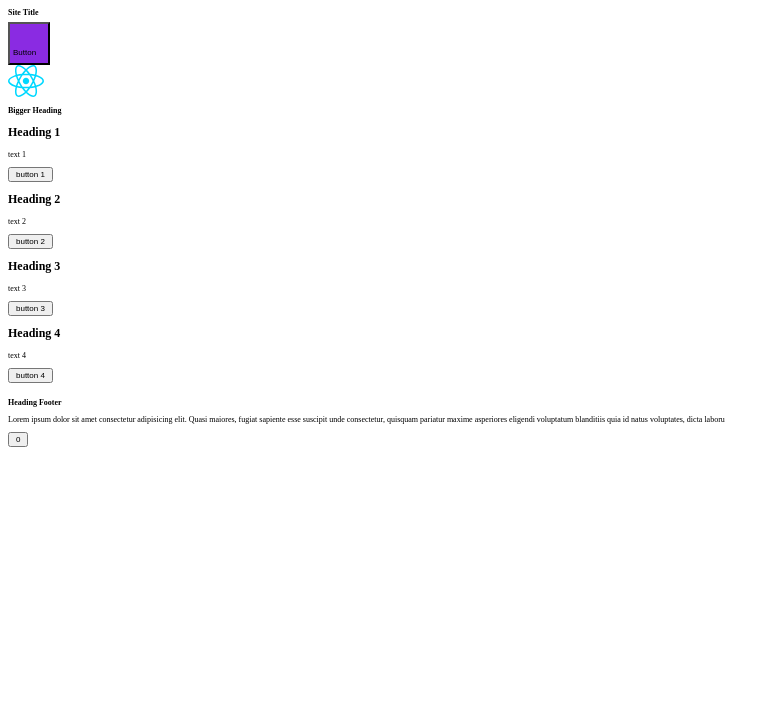
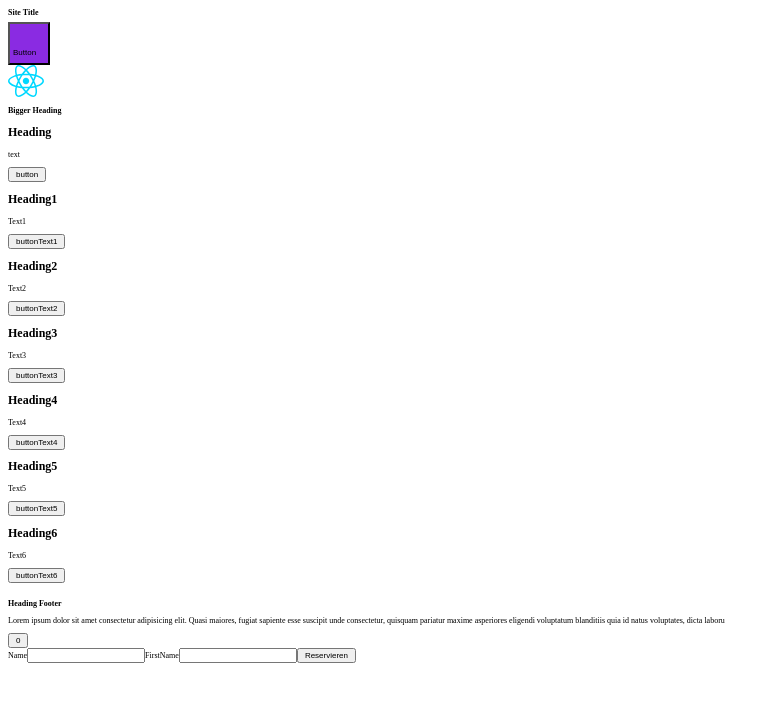
Before and after one commit to wdski24/first-react, a React (Vite) app in the folder first-react/: page / in a window 1280 px wide. Shown: the top 702 px of the page, without its empty margins (0-780 px from the left). Built offline with nearby package versions, Linux system fonts and the light colour scheme.

Commit message:
added information

```diff
--- a/first-react/src/App.jsx
+++ b/first-react/src/App.jsx
@@ -3,18 +3,70 @@ import { useState } from 'react';
 import './App.css';
 import react from './assets/react.svg';
 import HeadingAndButton from './components/HeadingAndButton/HeadingAndButton';
+import InputField from './components/InputField/InputField';
 
 //Functional Component -> Name der Funktion ist identisch zum Namen des Files und beginnt immer mit einem großen Buchstaben
 function App() {
+  const data = [
+    { heading: 'Heading1', text: 'Text1', buttonText: 'buttonText1' },
+    { heading: 'Heading2', text: 'Text2', buttonText: 'buttonText2' },
+    { heading: 'Heading3', text: 'Text3', buttonText: 'buttonText3' },
+    { heading: 'Heading4', text: 'Text4', buttonText: 'buttonText4' },
+    { heading: 'Heading5', text: 'Text5', buttonText: 'buttonText5' },
+    { heading: 'Heading6', text: 'Text6', buttonText: 'buttonText6' },
+  ];
   //Jedes Return-Statement darf nur genau ein Element zurück geben
   //<></> : React Fragment -> Wird beim Rendering komplett entfernt
   //UseState: State bleibt über den Renderzyklus bestehen und wird wie eine variable verwendet werden. Besteht aus dem Wert und einer Setter Funktion
   const [counter, setCounter] = useState(0);
+  const [name, setName] = useState('');
+  const [firstName, setFirstName] = useState('');
+
+  const [reservationConfirmation, setReservationConfirmation] = useState(false);
+
   const buttonClick = () => {
     console.log('function clicked');
     //Funktion innerhalb der Setter-Funktion notwendig, wenn auf den aktuellen Wert des States zurückgegriffen werden soll, ansonsten kann direkt der gewünschte Wert geschrieben werde
     setCounter((a) => a + 1);
+    console.log(name);
   };
+  /**
+   * Conditional Rendering mit Variablen und If-Else/Switch-Case Statement
+   */
+  let form = (
+    <div>
+      {/**
+       * Two-Way Binding Input Component for Forms
+       */}
+      <InputField label='Name' value={name} changeFunction={setName} />
+      <InputField
+        label='FirstName'
+        value={firstName}
+        changeFunction={setFirstName}
+      />
+      <button onClick={() => setReservationConfirmation(true)}>
+        Reservieren
+      </button>
+    </div>
+  );
+  if (name === 'Lukas') {
+    form = (
+      <div>
+        {/**
+         * Two-Way Binding Input Component for Forms
+         */}
+        <InputField label='Name' value={name} changeFunction={setName} />
+        <InputField
+          label='FirstName'
+          value={firstName}
+          changeFunction={setFirstName}
+        />
+        <button onClick={() => setReservationConfirmation(true)}>
+          Stammkundenreservierung
+        </button>
+      </div>
+    );
+  }
   return (
     <>
       <div>
@@ -26,26 +78,20 @@ function App() {
         <h2>Bigger Heading</h2>
         {/* React fasst die Attribute zusammen zu einem Object (props-Object) mit key-value Paaren*/}
         <HeadingAndButton
-          heading='Heading 1'
-          text='text 1'
-          buttonText='button 1'
+          heading='Heading'
+          text='text'
+          buttonText='button'
           buttonClick={buttonClick}
         />
-        <HeadingAndButton
-          heading='Heading 2'
-          text='text 2'
-          buttonText='button 2'
-        />
-        <HeadingAndButton
-          heading='Heading 3'
-          text='text 3'
-          buttonText='button 3'
-        />
-        <HeadingAndButton
-          heading='Heading 4'
-          text='text 4'
-          buttonText='button 4'
-        />
+        {/** List Rendering: Each child needs a unique key prop */}
+        {data.map(({ heading, text, buttonText }, ind) => (
+          <HeadingAndButton
+            key={ind}
+            heading={heading}
+            text={text}
+            buttonText={buttonText}
+          />
+        ))}
       </div>
       <div>
         <img />
@@ -61,6 +107,13 @@ function App() {
        * <button onClick={setCounter}>{counter}</button>
        */}
       <button onClick={buttonClick}>{counter}</button>
+
+      {
+        /**
+         * Conditional Rendering in React inline mit ternary operator
+         */
+        reservationConfirmation ? <h2>Reservieren erfolgreich</h2> : form
+      }
     </>
   );
 }
--- /dev/null
+++ b/first-react/src/components/InputField/InputField.jsx
@@ -0,0 +1,14 @@
+function InputField({ label, value, changeFunction }) {
+  return (
+    <label>
+      {label}
+      <input
+        name={label}
+        value={value}
+        onChange={(e) => changeFunction(e.target.value)}
+      />
+    </label>
+  );
+}
+
+export default InputField;
```
